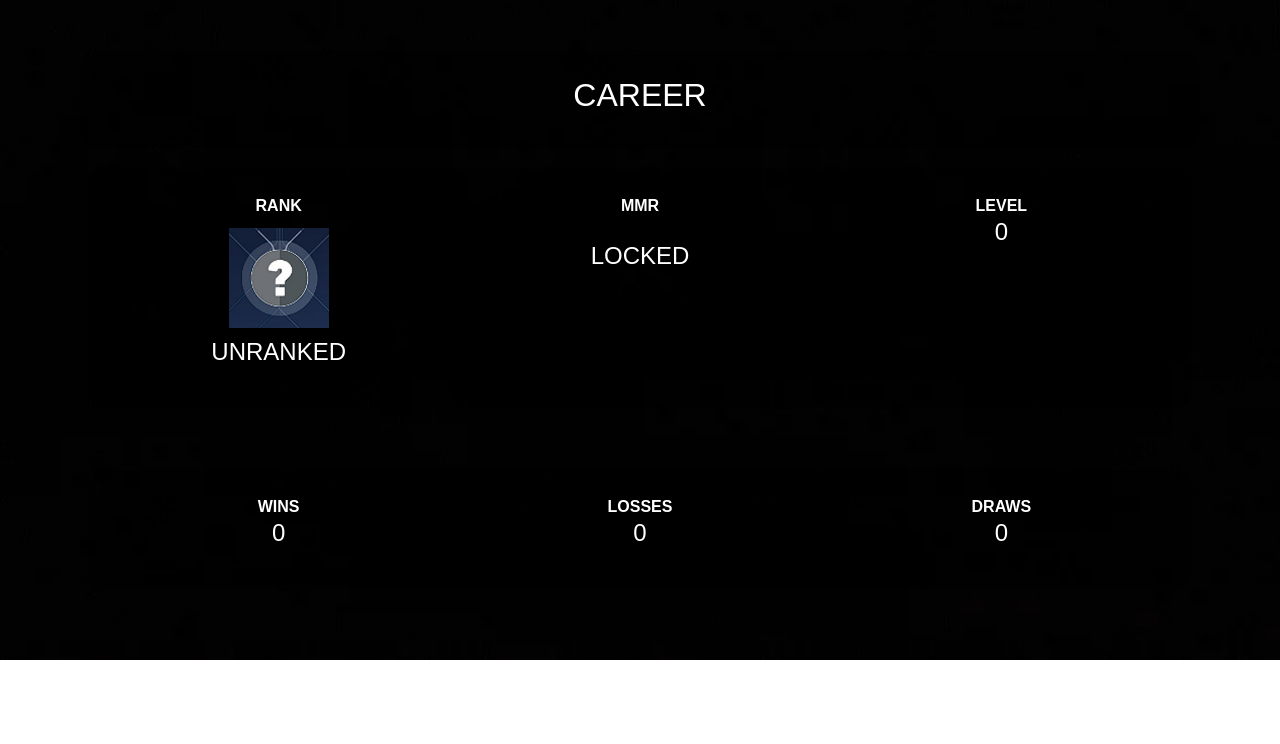
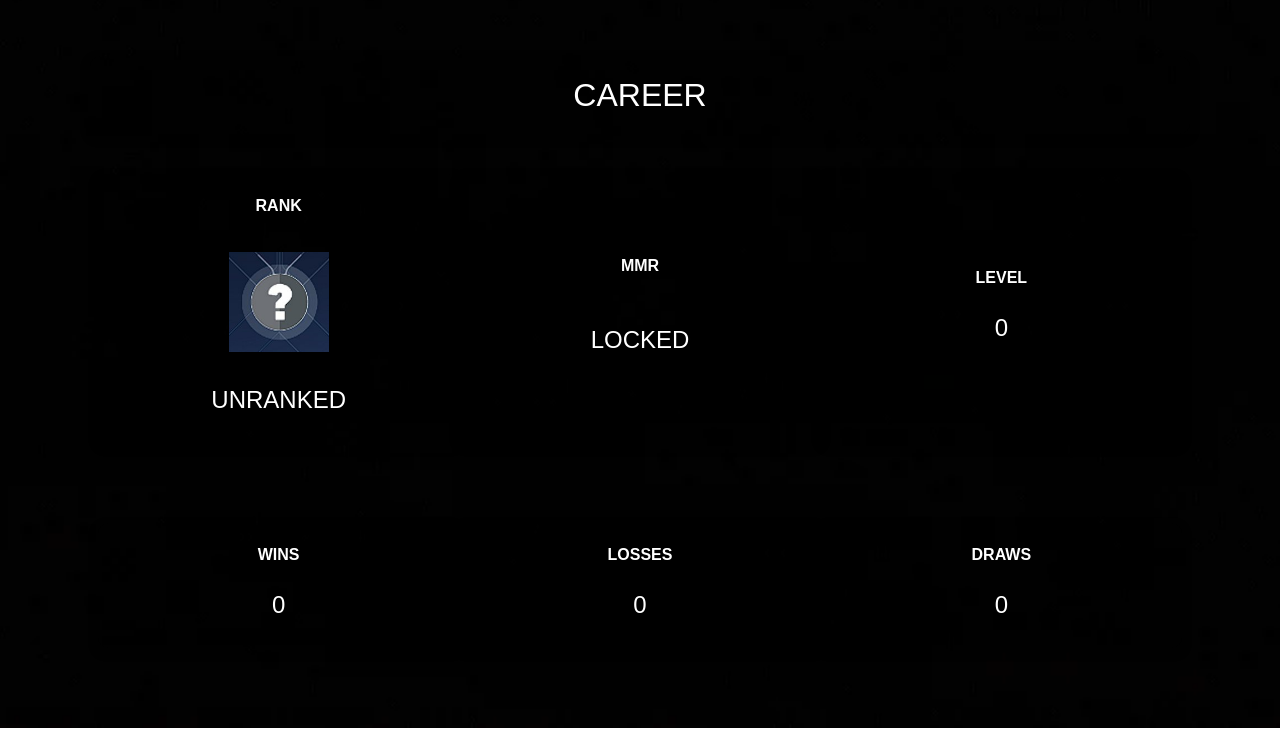
Before and after one commit to MillorJ/Valorant-, a PHP site: page /career.php in a window 1280 px wide. Shown: the part 56-800 px from the top of the page. Run offline with PHP 8.4, Linux system fonts and the light colour scheme; the visitor is signed in with stand-in values (Sample User, id 1).

Commit message:
Update career.php

```diff
--- a/career.php
+++ b/career.php
@@ -53,6 +53,13 @@
         .row {
   margin-bottom: 20px;
 }
+
+      .col {
+        display: flex;
+        flex-direction: column;
+        align-items: center;
+        justify-content: center;
+      }
 
 
 
```
